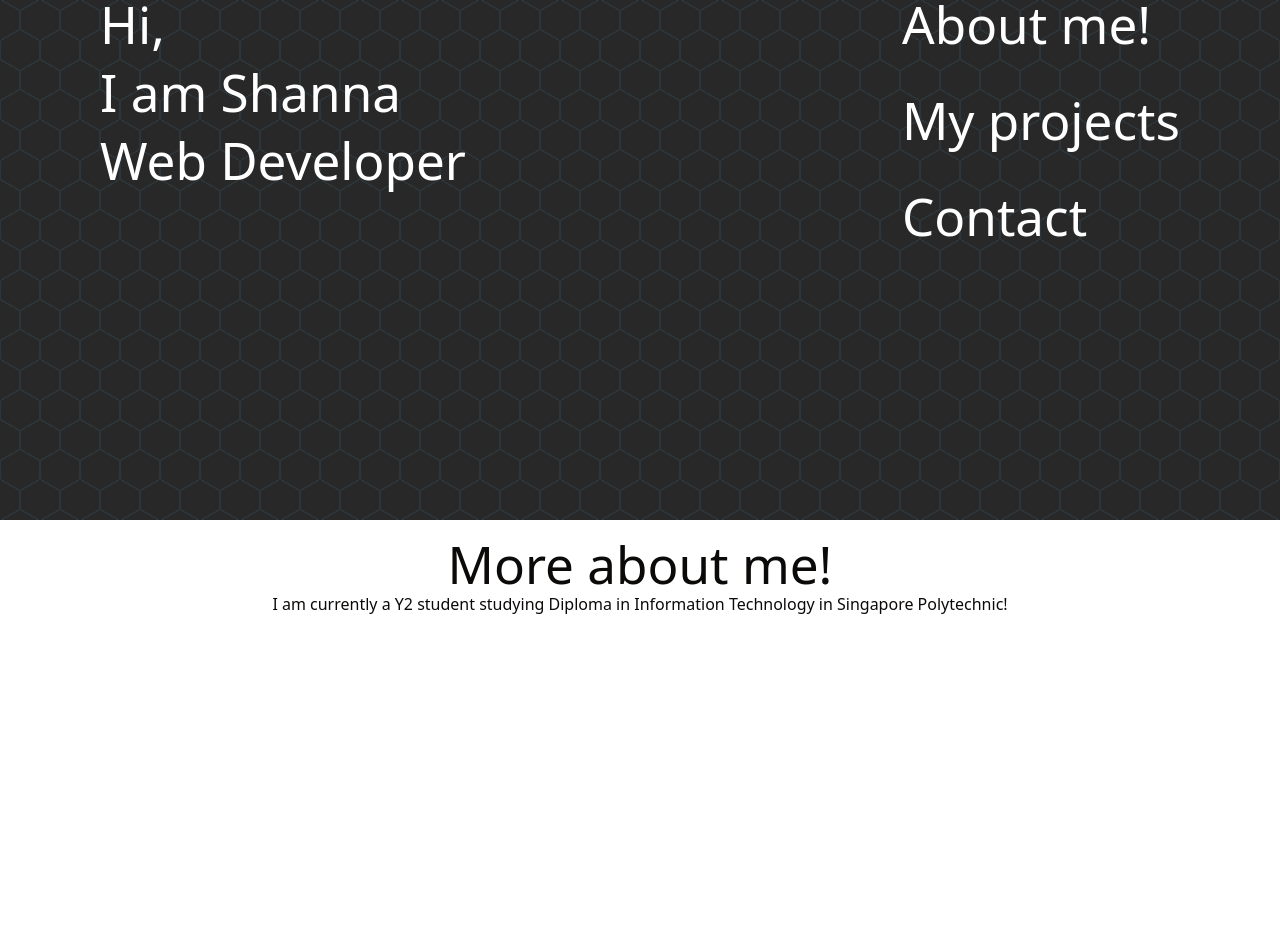
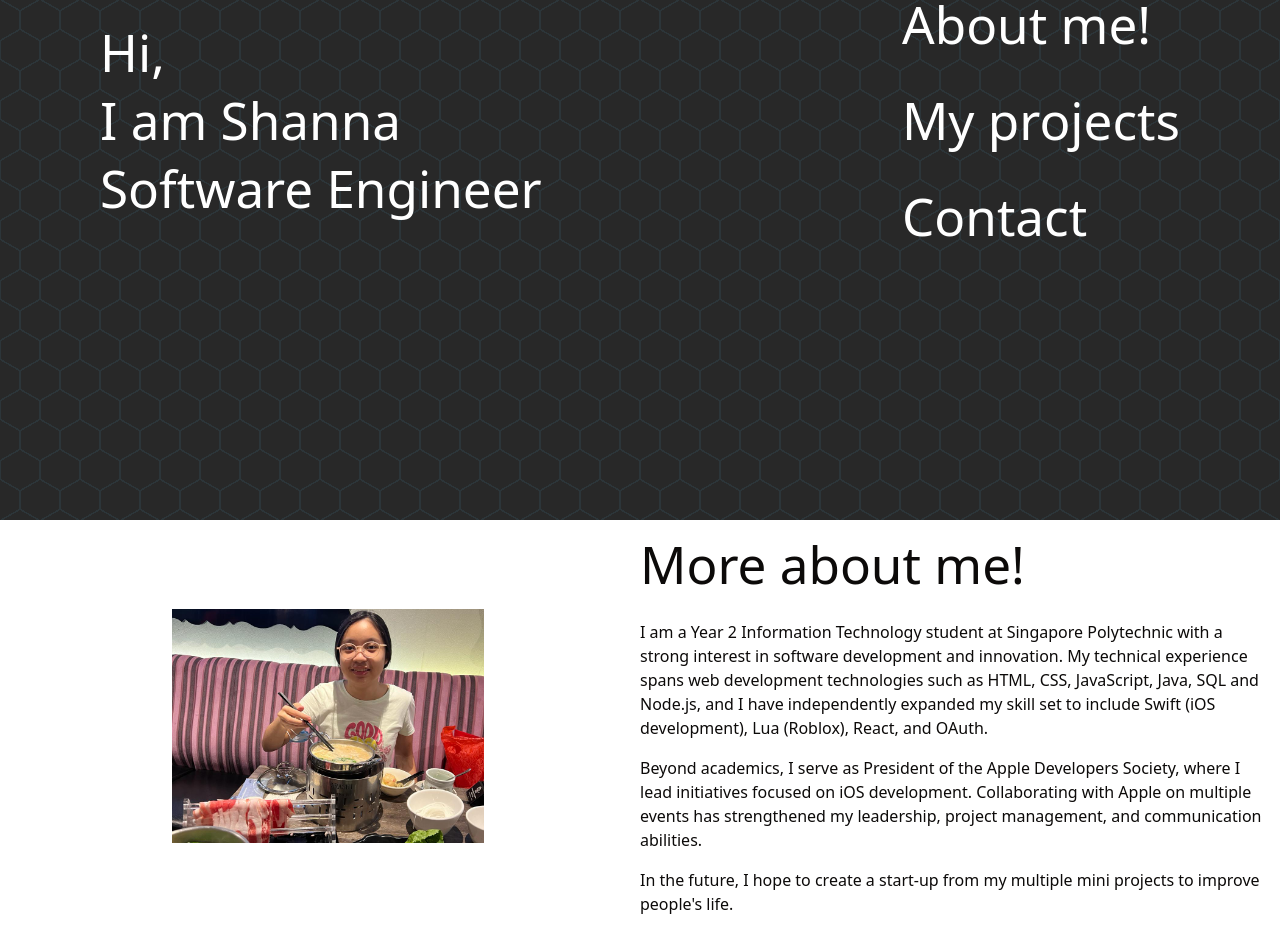
Before and after one commit to Shanna024985/Portfolio, a React (Vite) app: page / in a window 1280 px wide. Shown: the part 280-1228 px from the top of the page. Before the commit the page ends 912 px from the top, so only its background shows below. Built offline with nearby package versions, Linux system fonts and the light colour scheme.

Commit message:
[FEATURE] finished some frontend of the project

```diff
--- a/src/IntroOfMe.tsx
+++ b/src/IntroOfMe.tsx
@@ -2,12 +2,31 @@ import React from "react";
 
 const IntroOfMe = () => {
   return (
-    <div className="p-4">
-      <h1>More about me!</h1>
-      <p>
-        I am currently a Y2 student studying Diploma in Information Technology
-        in Singapore Polytechnic!
-      </p>
+    <div className="p-4 text-left flex mb-4" id="moreAboutMe">
+      <div className="flex-1/2 justify-center content-center">
+        <img src="../public/IMG_8172.jpg" alt="imageOfMe!" className="h-auto w-[50%] justify-self-center"/>
+      </div>
+      <div className="flex-1/2">
+        <h1>More about me!</h1>
+        <p className="mt-7">
+          I am a Year 2 Information Technology student at Singapore Polytechnic
+          with a strong interest in software development and innovation. My
+          technical experience spans web development technologies such as HTML,
+          CSS, JavaScript, Java, SQL and Node.js, and I have independently
+          expanded my skill set to include Swift (iOS development), Lua
+          (Roblox), React, and OAuth.
+        </p>
+        <p className="mt-4">
+          Beyond academics, I serve as President of the Apple Developers
+          Society, where I lead initiatives focused on iOS development.
+          Collaborating with Apple on multiple events has strengthened my
+          leadership, project management, and communication abilities.
+        </p>
+        <p className="mt-4">
+          In the future, I hope to create a start-up from my multiple mini
+          projects to improve people's life.
+        </p>
+      </div>
     </div>
   );
 };
--- a/src/MainPage.tsx
+++ b/src/MainPage.tsx
@@ -5,13 +5,16 @@ const MainPage = () => {
     <div className="containerBackground">
       <div className="w-screen text-left h-screen p-25 flex flex-col place-content-evenly">
         <div className="flex justify-between ">
-          <div className="flex flex-col gap-3 flex-wrap content-center">
+          <div className="flex flex-col gap-3 flex-wrap justify-center">
             <h1 className="text-white">Hi,</h1>
             <h1 className="text-white">I am Shanna</h1>
-            <h1 className="text-white">Web Developer </h1>
+            <h1 className="text-white">Software Engineer</h1>
           </div>
           <div className="text-white gap-10 flex flex-col">
-            <h1>About me!</h1>
+            <a href="#moreAboutMe">
+              <h1 className="text-white font-normal">About me!</h1>
+            </a>
+
             <h1>My projects</h1>
             <h1>Contact</h1>
           </div>
--- /dev/null
+++ b/src/MyProjects.tsx
@@ -0,0 +1,9 @@
+import React from 'react'
+
+const MyProjects = () => {
+  return (
+    <div>MyProjects</div>
+  )
+}
+
+export default MyProjects
```
Also changed, not shown: public/IMG_8172.jpg (added).
